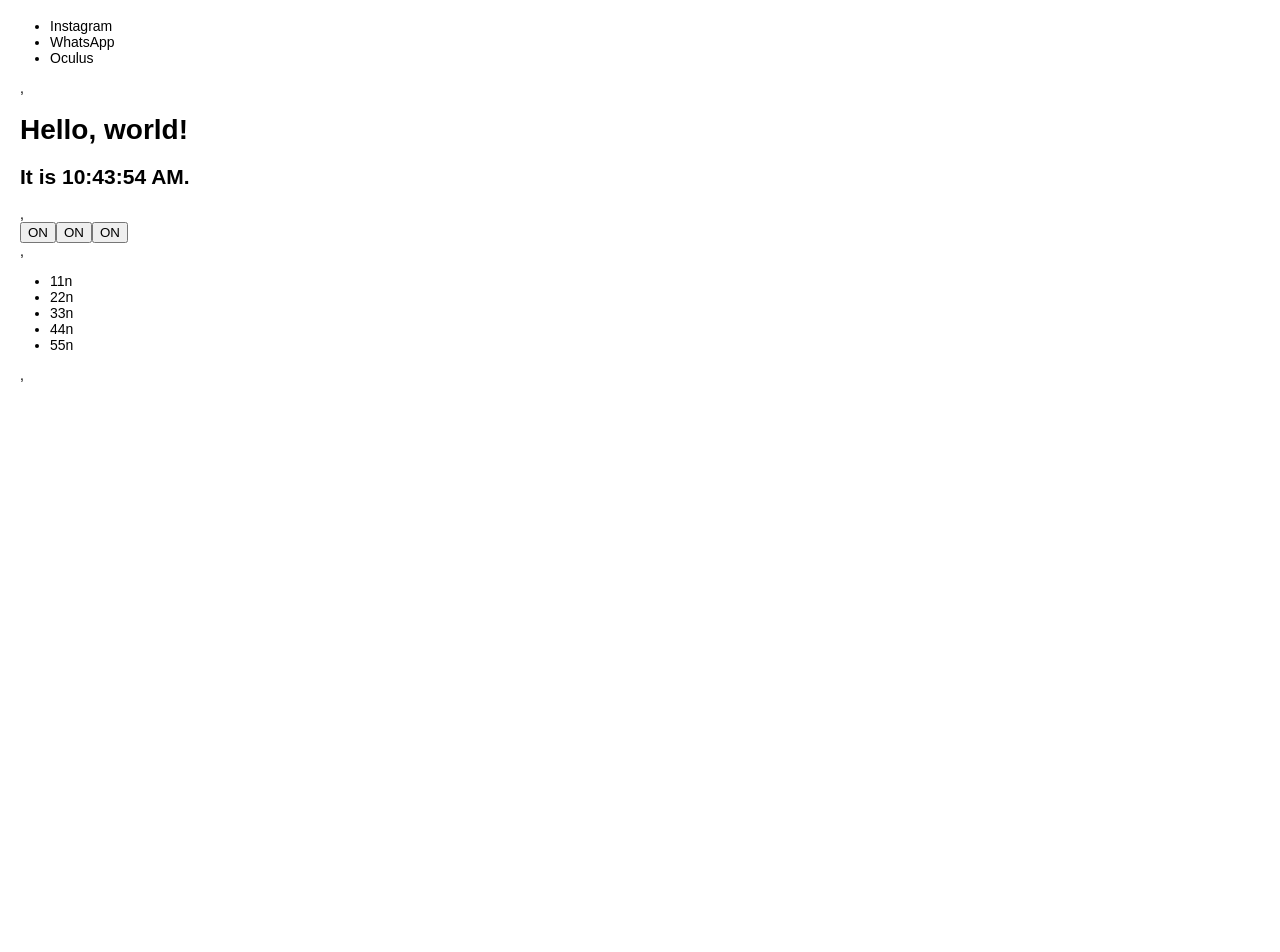
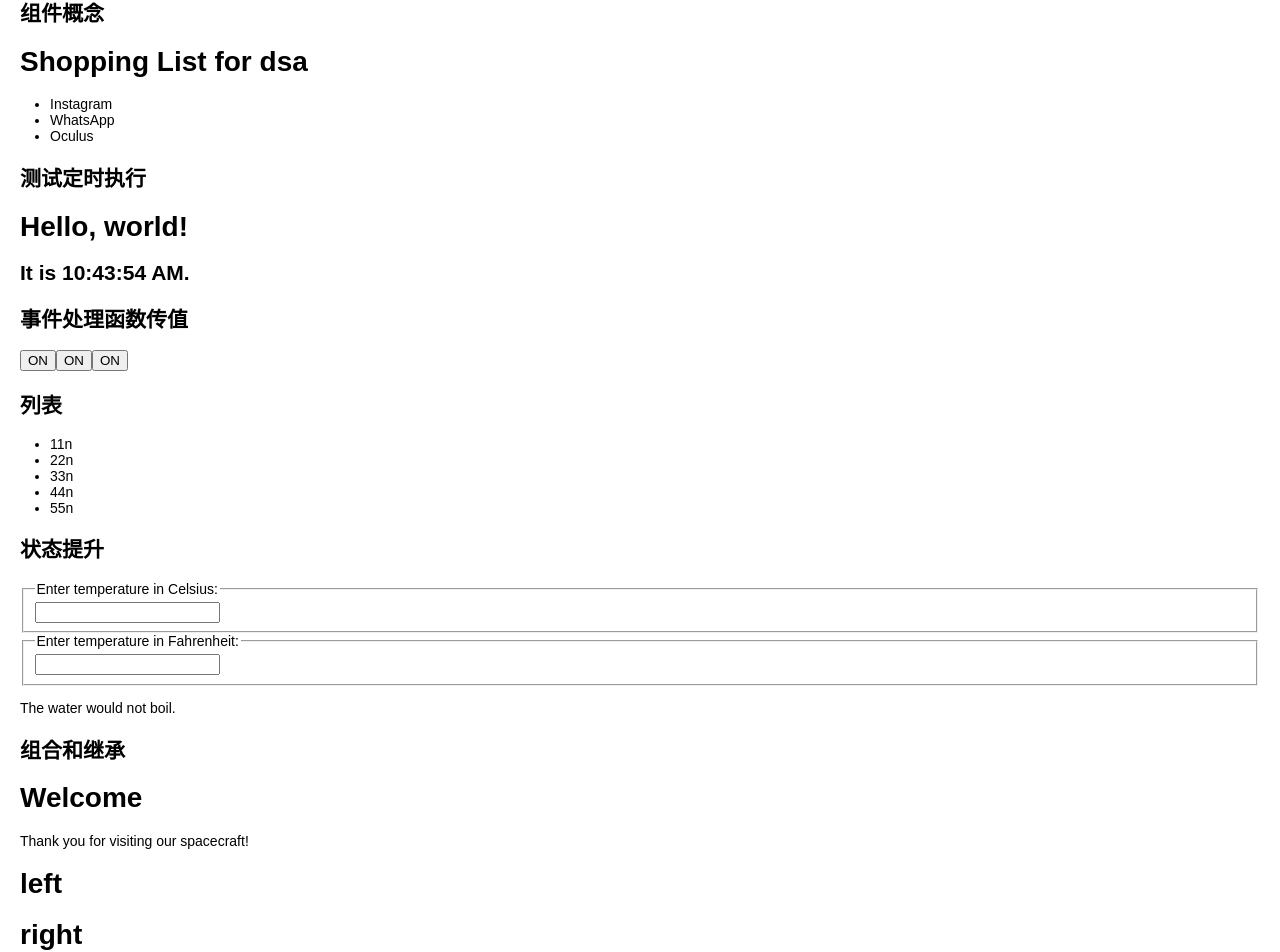
Before and after one commit to zdb17173/front-test, a React (Create React App) app in the folder reacttest/: page / in a window 1280 px wide. Shown: the part 213-1165 px from the top of the page. Before the commit the page ends 800 px from the top, so only its background shows below. Built offline with nearby package versions, Linux system fonts and the light colour scheme.

Commit message:
1、列表 2、状态提升 3、组合和继承 的相关demo开发

```diff
--- /dev/null
+++ b/reacttest/src/Temperature.js
@@ -0,0 +1,132 @@
+import React from 'react';
+
+const scaleNames = {
+    c: 'Celsius',
+    f: 'Fahrenheit'
+  };
+
+  //转为摄氏度
+  function toCelsius(fahrenheit) {
+    return (fahrenheit - 32) * 5 / 9;
+  }
+
+  //转为华氏度
+  function toFahrenheit(celsius) {
+    return (celsius * 9 / 5) + 32;
+  }
+
+  //状态转换
+  function tryConvert(temperature, convert) {
+    const input = parseFloat(temperature);
+    if (Number.isNaN(input)) {
+      return '';
+    }
+    const output = convert(input);
+    const rounded = Math.round(output * 1000) / 1000;
+    return rounded.toString();
+  }
+
+  class TemperatureInput extends React.Component {
+    constructor(props) {
+      super(props);
+      this.handleChange = this.handleChange.bind(this);
+      this.state = {temperature: ''};
+    }
+
+    handleChange(e) {
+      //e为触发该事件的对象， target为返回触发此事件的元素（事件的目标节点）。此处的e.target.value
+      //可以拿到<input的value属性>
+      this.props.onTemperatureChange(e.target.value)
+    }
+
+    render() {
+      const temperature = this.props.temperature;
+      const scale = this.props.scale;
+      return (
+        <fieldset>
+          <legend>Enter temperature in {scaleNames[scale]}:</legend>
+          <input value={temperature}
+                 onChange={this.handleChange} />
+        </fieldset>
+      );
+    }
+  }
+
+  function BoilingVerdict(props) {
+    if (props.celsius >= 100) {
+      return <p>The water would boil.</p>;
+    }
+    return <p>The water would not boil.</p>;
+  }
+
+  class Calculator extends React.Component {
+    constructor(props) {
+      super(props);
+      this.handleCelsiusChange = this.handleCelsiusChange.bind(this);
+      this.handleFahrenheitChange = this.handleFahrenheitChange.bind(this);
+      this.state = {temperature: '', scale: 'c'};
+    }
+
+    handleCelsiusChange(temperature) {
+      this.setState({scale: 'c', temperature});
+    }
+
+    handleFahrenheitChange(temperature) {
+      this.setState({scale: 'f', temperature});
+    }
+
+    render() {
+      const scale = this.state.scale;
+      const temperature = this.state.temperature;
+      const celsius = scale === 'f' ? tryConvert(temperature, toCelsius) : temperature;
+      const fahrenheit = scale === 'c' ? tryConvert(temperature, toFahrenheit) : temperature;
+
+      return (
+        <div>
+          <TemperatureInput
+            scale="c"
+            temperature={celsius}
+            onTemperatureChange={this.handleCelsiusChange} />
+          <TemperatureInput
+            scale="f"
+            temperature={fahrenheit}
+            onTemperatureChange={this.handleFahrenheitChange} />
+          <BoilingVerdict
+            celsius={parseFloat(celsius)} />
+        </div>
+      );
+    }
+  }
+
+  /**
+   * 梳理一下当你对输入框内容进行编辑时会发生些什么
+   * 1、React 会调用 DOM 中 <input> 的 onChange 方法。在本实例中，
+   * 它是 TemperatureInput 组件的 handleChange 方法。
+   *
+   * 2、TemperatureInput 组件中的 handleChange 方法会调用 this.props.onTemperatureChange()，
+   * 并传入新输入的值作为参数。其 props 诸如 onTemperatureChange 之类，均由父组件 Calculator 提供。
+   *
+   * 3、起初渲染时，用于摄氏度输入的子组件 TemperatureInput 中的 onTemperatureChange 方法
+   * 与 Calculator 组件中的 handleCelsiusChange 方法相同，而，用于华氏度输入的子组件
+   * TemperatureInput 中的 onTemperatureChange 方法与 Calculator 组件中的
+   * handleFahrenheitChange 方法相同。因此，无论哪个输入框被编辑都会调用 Calculator 组件
+   * 中对应的方法。
+   *
+   * 4、在这些方法内部，Calculator 组件通过使用新的输入值与当前输入框对应的温度计量单位来调用
+   * this.setState() 进而请求 React 重新渲染自己本身。
+   *
+   * 5、React 调用 Calculator 组件的 render 方法得到组件的 UI 呈现。温度转换在这时进行，
+   * 两个输入框中的数值通过当前输入温度和其计量单位来重新计算获得。
+   *
+   * 6、React 使用 Calculator 组件提供的新 props 分别调用两个 TemperatureInput 子组件
+   * 的 render 方法来获取子组件的 UI 呈现。
+   *
+   * 7、React 调用 BoilingVerdict 组件的 render 方法，并将摄氏温度值以组件 props 方式传入。
+   *
+   * 8、React DOM 根据输入值匹配水是否沸腾，并将结果更新至 DOM。我们刚刚编辑的输入框接收其当前值，
+   * 另一个输入框内容更新为转换后的温度值。
+   *
+   * 得益于每次的更新都经历相同的步骤，两个输入框的内容才能始终保持同步。
+   */
+
+  export default Calculator;
--- /dev/null
+++ b/reacttest/src/extendtest.js
@@ -0,0 +1,50 @@
+
+
+import React from 'react';
+
+function FancyBorder(props) {
+    return (
+      <div className={'FancyBorder FancyBorder-' + props.color}>
+        {props.children}
+      </div>
+    );
+  }
+
+  function SplitPane(props) {
+    return (
+        <div className="SplitPane">
+            <div className="SplitPane-left">
+            {props.left}
+            </div>
+            <div className="SplitPane-right">
+            {props.right}
+            </div>
+      </div>
+    );
+  }
+
+  function WelcomeDialog() {
+    return (
+        <div>
+            <FancyBorder color="blue">
+                <h1 className="Dialog-title">
+                Welcome
+                </h1>
+                <p className="Dialog-message">
+                Thank you for visiting our spacecraft!
+                </p>
+            </FancyBorder>
+            <SplitPane
+                left={
+                    <h1>left</h1>
+                }
+                right={
+                    <h1>right</h1>
+                }
+            />
+        </div>
+
+    );
+  }
+
+  export default WelcomeDialog;
--- a/reacttest/src/index.js
+++ b/reacttest/src/index.js
@@ -1,13 +1,15 @@
 import React from 'react';
 import ReactDOM from 'react-dom';
 import './index.css';
-import App from './App';
+// import App from './App';
 import reportWebVitals from './reportWebVitals';
 import Game from './game';
 import ShoppingList from './shopping';
 import Clock from './clock';
 import Toggle from './Toggle';
 import NumberList from './list';
+import Calculator from './Temperature'
+import Extendtest from './extendtest'
 
 
 const numbers = [
@@ -19,11 +21,20 @@
 
 ReactDOM.render(
   <div>
-  <Game />,
-  <ShoppingList name={"dsa"} />,
-  <Clock />,
-  <Toggle />,
-  <NumberList numbers={numbers} />,
+  <h2>三连小游戏</h2>
+  <Game />
+  <h2>组件概念</h2>
+  <ShoppingList name={"dsa"} />
+  <h2>测试定时执行</h2>
+  <Clock />
+  <h2>事件处理函数传值</h2>
+  <Toggle />
+  <h2>列表</h2>
+  <NumberList numbers={numbers} />
+  <h2>状态提升</h2>
+  <Calculator />
+  <h2>组合和继承</h2>
+  <Extendtest />
   </div>,
   document.getElementById('root'),
 );
```
Also changed, not shown: 1 other file (tests, documents, lock files or other folders).
